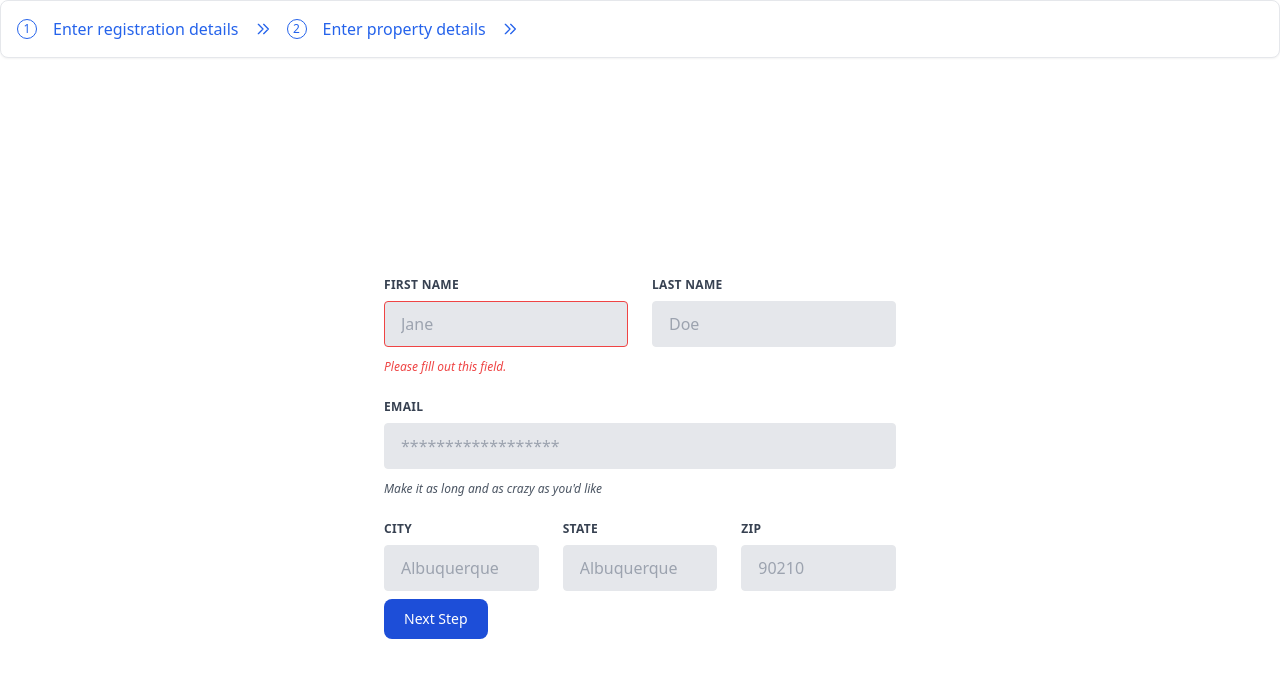
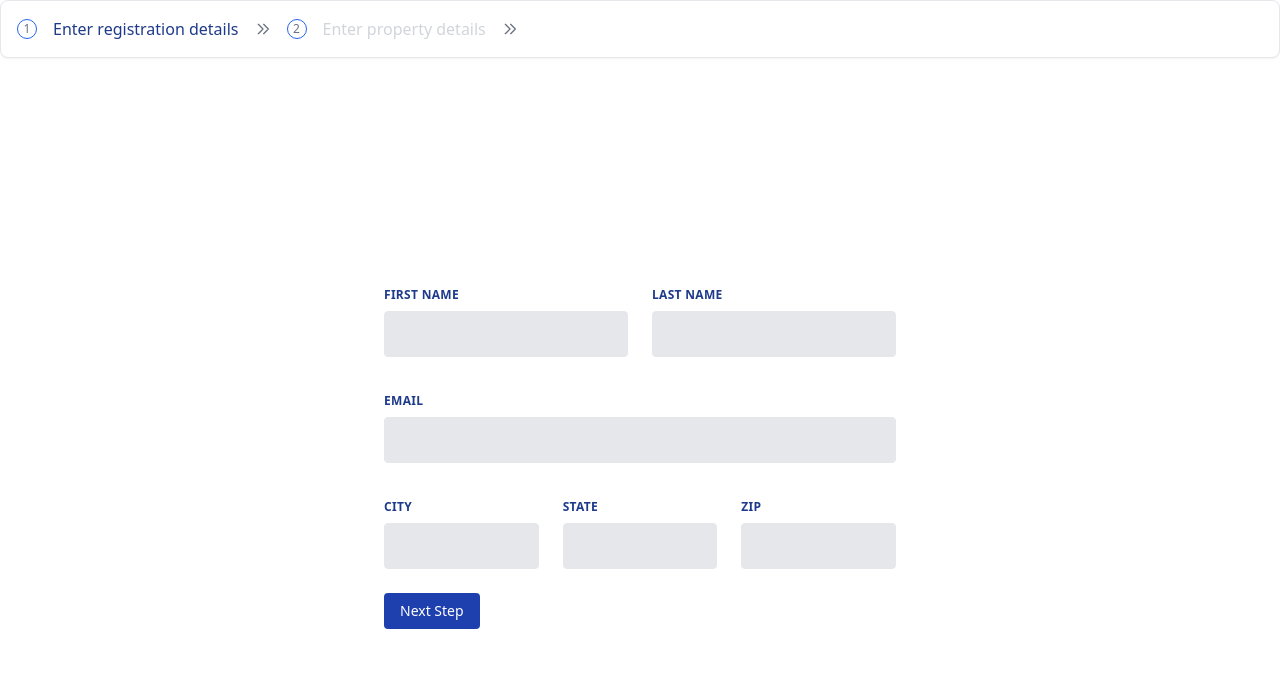
Before and after one commit to nam334/poc_repo_multi-step-form, a React (Create React App) app: page / in a window 1280 px wide. Shown: the top 678 px of the page. Built offline with nearby package versions, Linux system fonts and the light colour scheme.

Commit message:
added toggling features and feature of adding property form

```diff
--- a/src/components/MultiStepForm.js
+++ b/src/components/MultiStepForm.js
@@ -1,22 +1,43 @@
-import React, { useState } from 'react'
+import React, { useEffect, useState } from 'react'
 
 const MultiStepForm = () => {
   const steps = ['Enter registration details', 'Enter property details'];
   const [toggleStep, setToggleStep] = useState(true)
+  const [disabled, setDisabled] = useState(false)
+  const [secondprop, setSecondProp] = useState(false)
   const toggleHandler = () => {
     setToggleStep(toggle => !toggle)
+    setDisabled(true)
   }
+  const backtoggleHandler = () => {
+    setToggleStep(toggle => !toggle)
+    setDisabled(false)
+  }
+  const addPropertyHandler = () => {
+    setSecondProp(true)
+  }
+  console.log(steps.length)
+  useEffect(()=>{
+
+  },[])
   return (
     <>
 
 <ol className="flex items-center w-full p-3 space-x-2 text-sm font-medium text-center text-gray-500 bg-white border border-gray-200 rounded-lg shadow-sm dark:text-gray-400 sm:text-base dark:bg-gray-800 dark:border-gray-700 sm:p-4 sm:space-x-4">
    {
     steps.map(((step,index) => (
-        <li className="flex items-center text-blue-600 dark:text-blue-500" key={step}>
-        <span className="flex items-center justify-center w-5 h-5 mr-2 text-xs border border-blue-600 rounded-full shrink-0 dark:border-blue-500">
+        <li className="flex items-center" key={step}>
+
+
+
+
+        <span className="flex items-center justify-center w-5 h-5 mr-2 text-xs border
+        border-blue-600 rounded-full shrink-0 dark:border-blue-500">
             {index + 1}
         </span>
-        <span className="hidden sm:inline-flex sm:ml-2">{step}</span>
+
+        <span className={`hidden sm:inline-flex sm:ml-2
+         ${ index + 1 !== steps.length ? !disabled ?`text-blue-900` : `text-gray-300`  :  disabled ?`text-blue-900` : `text-gray-300`  }` }>{step}</span>
         <svg aria-hidden="true" className="w-4 h-4 ml-2 sm:ml-4" fill="none" stroke="currentColor" viewBox="0 0 24 24" xmlns="http://www.w3.org/2000/svg"><path strokeLinecap="round" strokeLinejoin="round" strokeWidth="2" d="M13 5l7 7-7 7M5 5l7 7-7 7"></path></svg>
     </li>
     )))
@@ -27,108 +48,147 @@ const MultiStepForm = () => {
         toggleStep ? <form className="w-full max-w-lg ">
         <div className="flex flex-wrap -mx-3 mb-6">
           <div className="w-full md:w-1/2 px-3 mb-6 md:mb-0">
-            <label className="block uppercase tracking-wide text-gray-700 text-xs font-bold mb-2" for="grid-first-name">
+            <label className="block uppercase tracking-wide text-blue-900 text-xs font-bold mb-2" for="grid-first-name">
               First Name
             </label>
-            <input className="appearance-none block w-full bg-gray-200 text-gray-700 border border-red-500 rounded py-3 px-4 mb-3 leading-tight focus:outline-none focus:bg-white" id="grid-first-name" type="text" placeholder="Jane" />
-            <p className="text-red-500 text-xs italic">Please fill out this field.</p>
+            <input className="appearance-none block w-full bg-gray-200 text-blue-900 border  rounded py-3 px-4 mb-3 leading-tight focus:outline-none focus:bg-white" id="grid-first-name" type="text" placeholder="" />
+            {/* <p className="text-red-500 text-xs italic">Please fill out this field.</p> */}
           </div>
           <div className="w-full md:w-1/2 px-3">
-            <label className="block uppercase tracking-wide text-gray-700 text-xs font-bold mb-2" for="grid-last-name">
+            <label className="block uppercase tracking-wide text-blue-900 text-xs font-bold mb-2" for="grid-last-name">
               Last Name
             </label>
-            <input className="appearance-none block w-full bg-gray-200 text-gray-700 border border-gray-200 rounded py-3 px-4 leading-tight focus:outline-none focus:bg-white focus:border-gray-500" id="grid-last-name" type="text" placeholder="Doe" />
+            <input className="appearance-none block w-full bg-gray-200 text-blue-900 border border-gray-200 rounded py-3 px-4 leading-tight focus:outline-none focus:bg-white focus:border-gray-500" id="grid-last-name" type="text" placeholder=""/>
           </div>
         </div>
         <div className="flex flex-wrap -mx-3 mb-6">
           <div className="w-full px-3">
-            <label className="block uppercase tracking-wide text-gray-700 text-xs font-bold mb-2" for="grid-password">
+            <label className="block uppercase tracking-wide text-blue-900 text-xs font-bold mb-2" for="grid-password">
               Email
             </label>
-            <input className="appearance-none block w-full bg-gray-200 text-gray-700 border border-gray-200 rounded py-3 px-4 mb-3 leading-tight focus:outline-none focus:bg-white focus:border-gray-500" id="grid-password" type="email" placeholder="******************" />
-            <p className="text-gray-600 text-xs italic">Make it as long and as crazy as you'd like</p>
+            <input className="appearance-none block w-full bg-gray-200 text-blue-900 border border-gray-200 rounded py-3 px-4 mb-3 leading-tight focus:outline-none focus:bg-white focus:border-gray-500" id="grid-password" type="email" placeholder="" />
+            {/* <p className="text-gray-600 text-xs italic">Make it as long and as crazy as you'd like</p> */}
           </div>
         </div>
-        <div className="flex flex-wrap -mx-3 mb-2">
+        <div className="flex flex-wrap -mx-3 mb-6">
           <div className="w-full md:w-1/3 px-3 mb-6 md:mb-0">
-            <label className="block uppercase tracking-wide text-gray-700 text-xs font-bold mb-2" for="grid-city">
+            <label className="block uppercase tracking-wide text-blue-900 text-xs font-bold mb-2" for="grid-city">
               City
             </label>
-            <input className="appearance-none block w-full bg-gray-200 text-gray-700 border border-gray-200 rounded py-3 px-4 leading-tight focus:outline-none focus:bg-white focus:border-gray-500" id="grid-city" type="text" placeholder="Albuquerque" />
+            <input className="appearance-none block w-full bg-gray-200 text-blue-900 border border-gray-200 rounded py-3 px-4 leading-tight focus:outline-none focus:bg-white focus:border-gray-500" id="grid-city" type="text" placeholder="" />
           </div>
           <div className="w-full md:w-1/3 px-3 mb-6 md:mb-0">
-          <label className="block uppercase tracking-wide text-gray-700 text-xs font-bold mb-2" for="grid-city">
+          <label className="block uppercase tracking-wide text-blue-900 text-xs font-bold mb-2" for="grid-city">
               State
             </label>
-            <input className="appearance-none block w-full bg-gray-200 text-gray-700 border border-gray-200 rounded py-3 px-4 leading-tight focus:outline-none focus:bg-white focus:border-gray-500" id="grid-city" type="text" placeholder="Albuquerque" />
+            <input className="appearance-none block w-full bg-gray-200 text-blue-900 border border-gray-200 rounded py-3 px-4 leading-tight focus:outline-none focus:bg-white focus:border-gray-500" id="grid-city" type="text" placeholder="" />
 
-            {/* <label className="block uppercase tracking-wide text-gray-700 text-xs font-bold mb-2" for="grid-state">
+            {/* <label className="block uppercase tracking-wide text-blue-900 text-xs font-bold mb-2" for="grid-state">
               State
             </label>
             <div className="relative">
-              <select className="block appearance-none w-full bg-gray-200 border border-gray-200 text-gray-700 py-3 px-4 pr-8 rounded leading-tight focus:outline-none focus:bg-white focus:border-gray-500" id="grid-state">
+              <select className="block appearance-none w-full bg-gray-200 border border-gray-200 text-blue-900 py-3 px-4 pr-8 rounded leading-tight focus:outline-none focus:bg-white focus:border-gray-500" id="grid-state">
                 <option>New Mexico</option>
                 <option>Missouri</option>
                 <option>Texas</option>
               </select>
-              <div className="pointer-events-none absolute inset-y-0 right-0 flex items-center px-2 text-gray-700">
+              <div className="pointer-events-none absolute inset-y-0 right-0 flex items-center px-2 text-blue-900">
                 <svg className="fill-current h-4 w-4" xmlns="http://www.w3.org/2000/svg" viewBox="0 0 20 20"><path d="M9.293 12.95l.707.707L15.657 8l-1.414-1.414L10 10.828 5.757 6.586 4.343 8z"/></svg>
               </div>
             </div> */}
           </div>
           <div className="w-full md:w-1/3 px-3 mb-6 md:mb-0">
-            <label className="block uppercase tracking-wide text-gray-700 text-xs font-bold mb-2" for="grid-zip">
+            <label className="block uppercase tracking-wide text-blue-900 text-xs font-bold mb-2" for="grid-zip">
               Zip
             </label>
-            <input className="appearance-none block w-full bg-gray-200 text-gray-700 border border-gray-200 rounded py-3 px-4 leading-tight focus:outline-none focus:bg-white focus:border-gray-500" id="grid-zip" type="text" placeholder="90210" />
+            <input className="appearance-none block w-full bg-gray-200 text-blue-900 border border-gray-200 rounded py-3 px-4 leading-tight focus:outline-none focus:bg-white focus:border-gray-500" id="grid-zip" type="text" placeholder="" />
           </div>
         </div>
-        {/* <button type="button" className="text-white bg-blue-700 hover:bg-blue-800 focus:ring-4 focus:outline-none focus:ring-blue-300 font-medium rounded-lg text-sm px-5 py-2.5 text-center dark:bg-blue-600 dark:hover:bg-blue-700 dark:focus:ring-blue-800"
-  onClick={toggleHandler}>
-        Back
-    </button> */}
-        <button type="button" className="text-white bg-blue-700 hover:bg-blue-800 focus:ring-4 focus:outline-none focus:ring-blue-300 font-medium rounded-lg text-sm px-5 py-2.5 text-center dark:bg-blue-600 dark:hover:bg-blue-700 dark:focus:ring-blue-800"
+     <div>
+        <button type="button" className="bg-blue-800 hover:bg-blue-900 text-white text-sm
+ py-2 px-4 rounded focus:outline-none focus:shadow-outline"
   onClick={toggleHandler}>
         Next Step
     </button>
-      </form> : <form className="w-full max-w-lg ">
+    </div>
+      </form> :
+<form className="w-full max-w-lg mb-4">
   <div className="flex flex-wrap -mx-3 mb-6">
     <div className="w-full md:w-1/2 px-3 mb-6 md:mb-0">
-      <label className="block uppercase tracking-wide text-gray-700 text-xs font-bold mb-2" for="grid-first-name">
+      <label className="block uppercase tracking-wide text-blue-900 text-xs font-bold mb-2" for="grid-first-name">
         District
       </label>
-      <input className="appearance-none block w-full bg-gray-200 text-gray-700 border border-red-500 rounded py-3 px-4 mb-3 leading-tight focus:outline-none focus:bg-white" id="grid-first-name" type="text" placeholder="Jane" />
-      <p className="text-red-500 text-xs italic">Please fill out this field.</p>
+      <input className="appearance-none block w-full bg-gray-200 text-blue-900 border  rounded py-3 px-4 mb-3 leading-tight focus:outline-none focus:bg-white" id="grid-first-name" type="text" placeholder="" />
+      {/* <p className="text-red-500 text-xs italic">Please fill out this field.</p> */}
     </div>
     <div className="w-full md:w-1/2 px-3">
-      <label className="block uppercase tracking-wide text-gray-700 text-xs font-bold mb-2" for="grid-last-name">
+      <label className="block uppercase tracking-wide text-blue-900 text-xs font-bold mb-2" for="grid-last-name">
         Local Body
       </label>
-      <input className="appearance-none block w-full bg-gray-200 text-gray-700 border border-gray-200 rounded py-3 px-4 leading-tight focus:outline-none focus:bg-white focus:border-gray-500" id="grid-last-name" type="text" placeholder="Doe" />
+      <input className="appearance-none block w-full bg-gray-200 text-blue-900 border border-gray-200 rounded py-3 px-4 leading-tight focus:outline-none focus:bg-white focus:border-gray-500" id="grid-last-name" type="text" placeholder="" />
     </div>
   </div>
   <div className="flex flex-wrap -mx-3 mb-6">
     <div className="w-full px-3">
-      <label className="block uppercase tracking-wide text-gray-700 text-xs font-bold mb-2" for="grid-password">
+      <label className="block uppercase tracking-wide text-blue-900 text-xs font-bold mb-2" for="grid-password">
        Road Name
       </label>
-      <input className="appearance-none block w-full bg-gray-200 text-gray-700 border border-gray-200 rounded py-3 px-4 mb-3 leading-tight focus:outline-none focus:bg-white focus:border-gray-500" id="grid-password" type="email" placeholder="******************" />
-      <p className="text-gray-600 text-xs italic">Make it as long and as crazy as you'd like</p>
+      <input className="appearance-none block w-full bg-gray-200 text-blue-900 border border-gray-200 rounded py-3 px-4 mb-3 leading-tight focus:outline-none focus:bg-white focus:border-gray-500" id="grid-password" type="email" placeholder="" />
+      {/* <p className="text-gray-600 text-xs italic">Make it as long and as crazy as you'd like</p> */}
     </div>
   </div>
-  <button type="button" className="text-white bg-blue-700 hover:bg-blue-800 focus:ring-4 focus:outline-none
-  focus:ring-blue-300 font-medium rounded-lg text-sm px-5 py-2.5 text-center
-  dark:bg-blue-600 dark:hover:bg-blue-700 dark:focus:ring-blue-800"
-  onClick={toggleHandler}>
+  <div>
+  <button type="button" className="bg-blue-800 hover:bg-blue-900 text-white text-sm
+ py-2 px-4 rounded focus:outline-none focus:shadow-outline"
+  onClick={backtoggleHandler}>
         Back
     </button>
-    <button type="button" className="text-white bg-blue-700 mx-2 hover:bg-blue-800 focus:ring-4 focus:outline-none focus:ring-blue-300 font-medium rounded-lg text-sm px-5 py-2.5 text-center dark:bg-blue-600 dark:hover:bg-blue-700 dark:focus:ring-blue-800"
+    <button type="button" className="bg-blue-800 hover:bg-blue-900 text-white text-sm
+ py-2 px-4 rounded focus:outline-none focus:shadow-outline ml-3"
+ onClick={addPropertyHandler}
  >
         Add another property
     </button>
+    </div>
 </form>
+
     }
+{
+    secondprop ? <form className="w-full max-w-lg my-6">
+    <div className="flex flex-wrap -mx-3 mb-6">
+      <div className="w-full md:w-1/2 px-3 mb-6 md:mb-0">
+        <label className="block uppercase tracking-wide text-blue-900 text-xs font-bold mb-2" for="grid-first-name">
+          District
+        </label>
+        <input className="appearance-none block w-full bg-gray-200 text-blue-900 border  rounded py-3 px-4 mb-3 leading-tight focus:outline-none focus:bg-white" id="grid-first-name" type="text" placeholder="" />
+        {/* <p className="text-red-500 text-xs italic">Please fill out this field.</p> */}
+      </div>
+      <div className="w-full md:w-1/2 px-3">
+        <label className="block uppercase tracking-wide text-blue-900 text-xs font-bold mb-2" for="grid-last-name">
+          Local Body
+        </label>
+        <input className="appearance-none block w-full bg-gray-200 text-blue-900 border border-gray-200 rounded py-3 px-4 leading-tight focus:outline-none focus:bg-white focus:border-gray-500" id="grid-last-name" type="text" placeholder="" />
+      </div>
+    </div>
+    <div className="flex flex-wrap -mx-3 mb-6">
+      <div className="w-full px-3">
+        <label className="block uppercase tracking-wide text-blue-900 text-xs font-bold mb-2" for="grid-password">
+         Road Name
+        </label>
+        <input className="appearance-none block w-full bg-gray-200 text-blue-900 border border-gray-200 rounded py-3 px-4 mb-3 leading-tight focus:outline-none focus:bg-white focus:border-gray-500" id="grid-password" type="email" placeholder="" />
+        {/* <p className="text-gray-600 text-xs italic">Make it as long and as crazy as you'd like</p> */}
+      </div>
+    </div>
+    <div>
 
+      <button type="button" className="bg-blue-800 hover:bg-blue-900 text-white text-sm
+   py-2 px-4 rounded focus:outline-none focus:shadow-outline ml-3"
+   >
+          Add another property
+      </button>
+      </div>
+  </form>: ""
+}
 
 
 </div>
```
